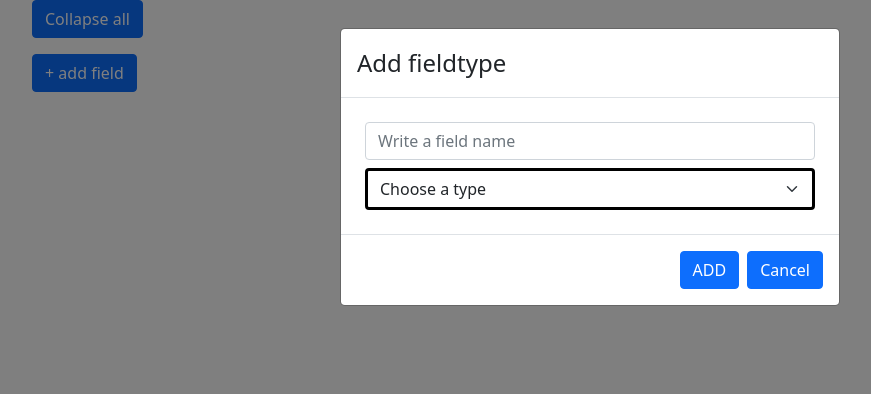
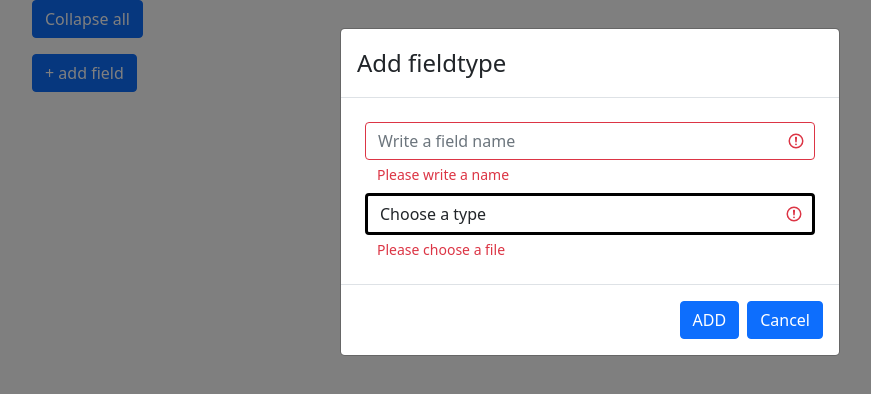
Before and after one commit to digimakergo/contenttype-designer, a React (Create React App) app in the folder client/: page / in a window 1280 px wide. Both pictures are taken after a click on the button "+ add field". Shown: the top 394 px of the page, without its empty margins (50-921 px from the left). Built offline with nearby package versions, Linux system fonts and the light colour scheme.

Commit message:
Validation sorted in the add field

```diff
--- a/client/src/components/AddField.tsx
+++ b/client/src/components/AddField.tsx
@@ -10,29 +10,41 @@ const AddField = (props:any) => {
 
     const [name, setName] = useState("");
     const [type, setType] = useState("");
+    const [validated, setValidate] = useState(true);
 
 
 
   return (
+
     <Modal show={props.show} onHide={() => props.setShow(false)}>
         <Modal.Header><Modal.Title>Add fieldtype</Modal.Title></Modal.Header>
+
         <Modal.Body>
+        <Form noValidate  validated={validated}>
           <Row style={{margin:"0.5rem"}}>
-            <Form.Control type='text' placeholder='Write a field name'  onChange={(e) => {
+
+            <Form.Control required type='text' placeholder='Write a field name'  onChange={(e) => {
                 setName(e.target.value.charAt(0).toUpperCase()+e.target.value.slice(1));
             }}/>
+          <Form.Control.Feedback type="invalid">
+            Please write a name
+          </Form.Control.Feedback>
+
           </Row>
           <Row style={{margin:"0.5rem"}}>
-            <Form.Select  style={{border:"solid black 3px"}} onChange={(event) => {
+            <Form.Control required as="select" type="select" style={{border:"solid black 3px"}} onChange={(event) => {
               setType(event.target.value)
             }}>
-              <option>Choose a type</option>
+              <option key={'empty'} value={''}>Choose a type</option>
               {Object.keys(props.fieldtypes).map((element:any, index:number)=>(
                 <option key={index}>{element}</option>
               ))}
-            </Form.Select>
+            </Form.Control>
+            <Form.Control.Feedback type="invalid">
+            Please choose a file
+          </Form.Control.Feedback>
           </Row>
-
+          </Form>
 
         </Modal.Body>
         <Modal.Footer>
--- a/client/src/components/Field.tsx
+++ b/client/src/components/Field.tsx
@@ -177,8 +177,8 @@ const Field = (props:any) => {
             props.field.name = e.target.value;
             }}/>
               <Form.Control.Feedback type="invalid">
-            Please write a name.
-          </Form.Control.Feedback>
+              Please write a name.
+             </Form.Control.Feedback>
 
         </Col>
 </Row>
```
